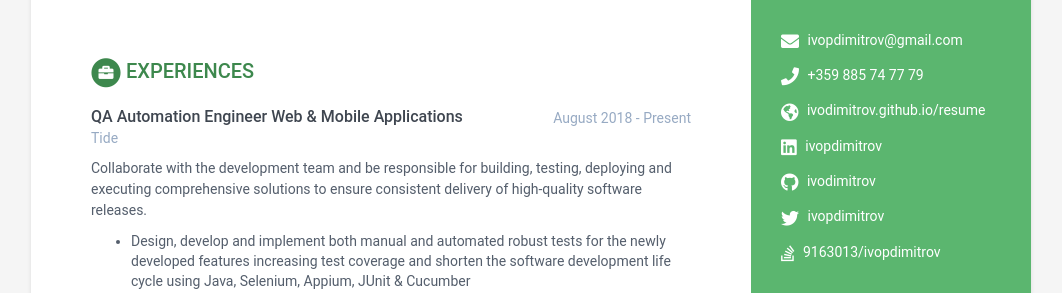
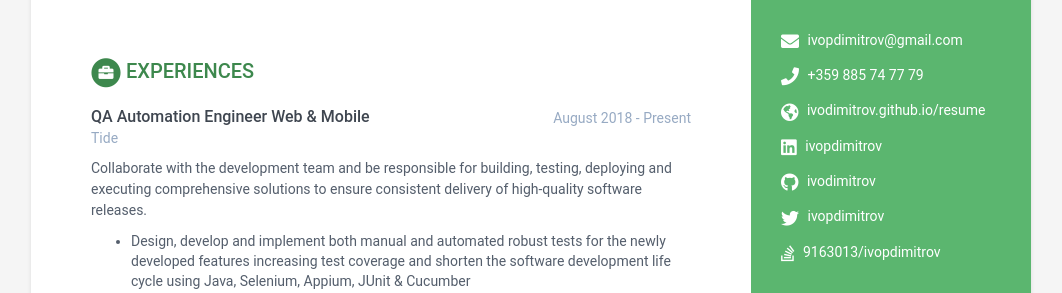
Before and after one commit to ivodimitrov/resume, a Jekyll site: the page built from index.html, in a window 1280 px wide. Shown: the part 268-561 px from the top of the page, without its empty margins (109-1171 px from the left). Built offline with Jekyll 4.4.1, drawn with Linux system fonts in a browser that asks for light colours.

Commit message:
Fix data.yml

```diff
--- a/_data/data.yml
+++ b/_data/data.yml
@@ -78,7 +78,7 @@ education:
     time: September 2001 – July 2005
 
 experiences:
-  - role: QA Automation Engineer Web & Mobile Applications
+  - role: QA Automation Engineer Web & Mobile
     time: August 2018 - Present
     company: Tide
     details: |
--- a/_includes/head.html
+++ b/_includes/head.html
@@ -8,9 +8,7 @@
     {% endif%}
     <meta http-equiv="X-UA-Compatible" content="IE=edge">
     <meta name="viewport" content="width=device-width, initial-scale=1.0">
-    <meta name="description" content="{{ site.description |default: " A beautiful
-          Jekyll theme for creating resume
-    " }}">
+    <meta name="description" content="{{ site.description |default: A beautiful Jekyll theme for creating resume }}">
 
     <!-- Favicon -->
     <link rel="shortcut icon" href="favicon.ico">
```
